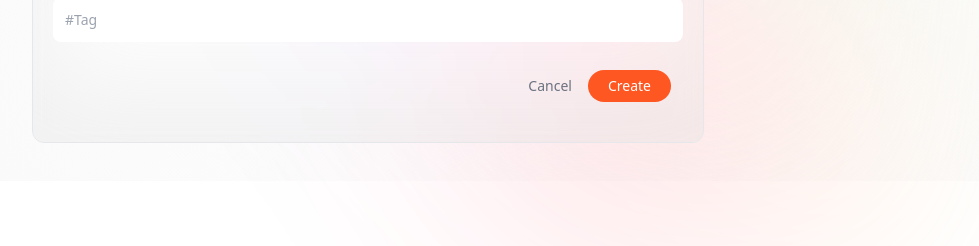
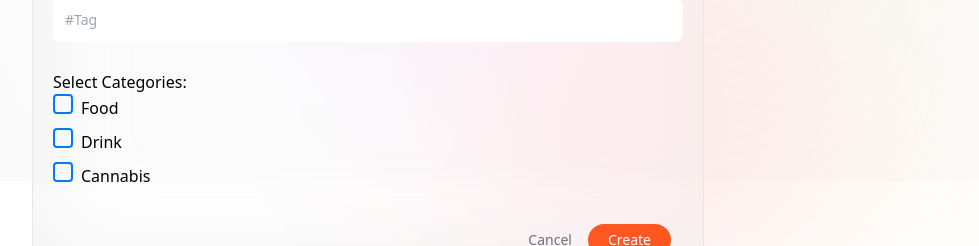
Before and after one commit to coffeedevsolutions/project_whir, a Next.js app: page /create-prompt in a window 1280 px wide. Shown: the part 619-865 px from the top of the page, without its empty margins (32-1011 px from the left). Before the commit the page ends 800 px from the top, so only its background shows below. Built offline with nearby package versions, Linux system fonts and the light colour scheme; no server answers.

Commit message:
huge visual changes, working on tags

```diff
--- a/app/api/prompt/new/route.jsx
+++ b/app/api/prompt/new/route.jsx
@@ -2,11 +2,11 @@ import Prompt from "@models/prompt";
 import { connectToDB } from "@utils/database";
 
 export const POST = async (request) => {
-    const { userId, prompt, tag } = await request.json();
+    const { userId, prompt, tag, selectedItem } = await request.json();
 
     try {
         await connectToDB();
-        const newPrompt = new Prompt({ creator: userId, prompt, tag });
+        const newPrompt = new Prompt({ creator: userId, prompt, tag, selectedItem });
 
         await newPrompt.save();
         return new Response(JSON.stringify(newPrompt), { status: 201 })
--- a/app/create-prompt/page.jsx
+++ b/app/create-prompt/page.jsx
@@ -11,19 +11,23 @@ const CreatePrompt = () => {
   const { data: session } = useSession();
 
   const [submitting, setIsSubmitting] = useState(false);
-  const [post, setPost] = useState({ prompt: "", tag: "" });
+  const [post, setPost] = useState({ prompt: "", tag: "", selectedCategories: "" });
 
   const createPrompt = async (e) => {
     e.preventDefault();
     setIsSubmitting(true);
 
     try {
+
+      const selectedCategoriesString = post.selectedCategories.join(', ');
+
       const response = await fetch("/api/prompt/new", {
         method: "POST",
         body: JSON.stringify({
           prompt: post.prompt,
           userId: session?.user.id,
           tag: post.tag,
+          selectedCategories: selectedCategoriesString,
         }),
       });
 
--- a/components/Feed.jsx
+++ b/components/Feed.jsx
@@ -2,6 +2,10 @@
 
 import { useState, useEffect } from "react";
 
+import { FoodList, BoozeList, WeedList } from "./Menulist";
+import FoodComponent from "./Foodcomp";
+import BoozeComponent from "./boozecomp";
+import WeedComponent from "./weedcomp";
 import PromptCard from "./Promptcard";
 
 const PromptCardList = ({ data, handleTagClick }) => {
@@ -67,6 +71,12 @@ const Feed = () => {
     setSearchedResults(searchResult);
   };
 
+  const [selectedItem, setSelectedItem] = useState(null);
+
+  const handleItemClick = (item) => {
+    setSelectedItem(item);
+  };
+
   return (
     <section className='feed'>
       <form className='relative w-full flex-center'>
@@ -80,6 +90,19 @@ const Feed = () => {
         />
       </form>
 
+      <div>
+        <div>
+          <button onClick={() => handleItemClick('food')} className="m-8 gap-10 font-satoshi font-bold">Food</button>
+          <button onClick={() => handleItemClick('booze')} className="m-8 gap-10 font-satoshi font-bold">Drinks</button>
+          <button onClick={() => handleItemClick('weed')} className="m-8 gap-10 font-satoshi font-bold">Cannabis</button>
+        </div>
+        <div>
+          {selectedItem === 'food' && <FoodComponent />}
+          {selectedItem === 'booze' && <BoozeComponent />}
+          {selectedItem === 'weed' && <WeedComponent />}
+        </div>
+      </div>
+
       {/* All Prompts */}
       {searchText ? (
         <PromptCardList
@@ -89,6 +112,7 @@ const Feed = () => {
       ) : (
         <PromptCardList data={allPosts} handleTagClick={handleTagClick} />
       )}
+
     </section>
   );
 };
--- /dev/null
+++ b/components/Foodcomp.jsx
@@ -0,0 +1,11 @@
+// FoodComponent.js
+import React from 'react';
+
+const FoodComponent = () => (
+  <div>
+    <h1>Food Component</h1>
+    <p>This is the Food Component content.</p>
+  </div>
+);
+
+export default FoodComponent;
--- a/components/Form.jsx
+++ b/components/Form.jsx
@@ -1,6 +1,34 @@
+"use client";
+
 import Link from "next/link";
+import { useState } from 'react';
 
 const Form = ({ type, post, setPost, submitting, handleSubmit }) => {
+  const [selectedCategories, setSelectedCategories] = useState([]);
+
+  if (!post.selectedCategories) {
+    setPost((prevPost) => ({
+      ...prevPost,
+      selectedCategories: [],
+    }));
+  }
+
+  const handleCategoryChange = (category) => {
+    if (post.selectedCategories.includes(category)) {
+      setPost((prevPost) => ({
+        ...prevPost,
+        selectedCategories: prevPost.selectedCategories.filter(
+          (c) => c !== category
+        ),
+      }));
+    } else {
+      setPost((prevPost) => ({
+        ...prevPost,
+        selectedCategories: [...prevPost.selectedCategories, category],
+      }));
+    }
+  };
+
   return (
     <section className='w-full max-w-full flex-start flex-col'>
       <h1 className='head_text text-left'>
@@ -46,6 +74,45 @@ const Form = ({ type, post, setPost, submitting, handleSubmit }) => {
           />
         </label>
 
+        <div>
+          <label>Select Categories:</label>
+          <div className="checkbox-container">
+            <div className="checkbox-label" onClick={() => handleCategoryChange("Food")}>
+              <input
+                type="checkbox"
+                className="checkbox-input"
+                value="Food"
+                checked={post.selectedCategories?.includes("Food") || false}
+                onChange={(e) => handleCategoryChange(e, "Food")}
+                readOnly
+              />
+              <span className="checkbox-text">Food</span>
+            </div>
+            <div className="checkbox-label" onClick={() => handleCategoryChange("Drink")}>
+              <input
+                type="checkbox"
+                className="checkbox-input"
+                value="Drink"
+                checked={post.selectedCategories?.includes("Drink") || false}
+                onChange={(e) => handleCategoryChange(e, "Drink")}
+                readOnly
+              />
+              <span className="checkbox-text">Drink</span>
+            </div>
+            <div className="checkbox-label" onClick={() => handleCategoryChange("Weed")}>
+              <input
+                type="checkbox"
+                className="checkbox-input"
+                value="Weed"
+                checked={post.selectedCategories?.includes("Weed") || false}
+                onChange={(e) => handleCategoryChange(e, "Weed")}
+                readOnly
+              />
+              <span className="checkbox-text">Cannabis</span>
+            </div>
+          </div>
+        </div>
+
         <div className='flex-end mx-3 mb-5 gap-4'>
           <Link href='/' className='text-gray-500 text-sm'>
             Cancel
--- /dev/null
+++ b/components/Menulist.jsx
@@ -0,0 +1,45 @@
+import React from 'react';
+
+const FoodList = ({ onClick }) => {
+    return (
+    <>
+        <button
+        type='button'
+        onClick={onClick}
+        className='display:flex font-bold font-satoshi m-4'
+      >
+        Food
+      </button>
+    </>
+    );
+  };
+
+  const BoozeList = ({ onClick }) => {
+    return (
+    <>
+      <button
+        type='button'
+        onClick={onClick}
+        className='display:flex font-bold font-satoshi m-4'
+      >
+        Drink
+      </button>
+    </>
+    );
+  };
+
+  const WeedList = ({ onClick }) => {
+    return (
+    <>
+      <button
+        type='button'
+        onClick={onClick}
+        className='display:flex font-bold font-satoshi m-4'
+      >
+        Cannabis
+      </button>
+    </>
+    );
+  };
+
+  export { FoodList, BoozeList, WeedList };
--- a/components/Nav.jsx
+++ b/components/Nav.jsx
@@ -63,11 +63,25 @@ const Nav = () => {
                   onClick={() => {
                     signIn(provider.id);
                   }}
+                  className='mr-3 '
+                >
+                  Create Account
+                </button>
+              ))}
+            {providers &&
+              Object.values(providers).map((provider) => (
+                <button
+                  type='button'
+                  key={provider.name}
+                  onClick={() => {
+                    signIn(provider.id);
+                  }}
                   className='black_btn'
                 >
                   Sign in
                 </button>
               ))}
+
           </>
         )}
       </div>
--- /dev/null
+++ b/components/boozecomp.jsx
@@ -0,0 +1,11 @@
+// FoodComponent.js
+import React from 'react';
+
+const BoozeComponent = () => (
+  <div>
+    <h1>Drink Component</h1>
+    <p>This is the Drink Component content.</p>
+  </div>
+);
+
+export default BoozeComponent;
--- /dev/null
+++ b/components/weedcomp.jsx
@@ -0,0 +1,11 @@
+// FoodComponent.js
+import React from 'react';
+
+const WeedComponent = () => (
+  <div>
+    <h1>Cannabis Component</h1>
+    <p>This is the Cannabis Component content.</p>
+  </div>
+);
+
+export default WeedComponent;
--- a/models/prompt.js
+++ b/models/prompt.js
@@ -12,7 +12,11 @@ const PromptSchema = new Schema({
   tag: {
     type: String,
     required: [true, 'Tag is required.'],
-  }
+  },
+  selectedCategories: [{
+    type: String,
+    required: ['Food', 'Drink', 'Cannabis'],
+  }],
 });
 
 const Prompt = models.Prompt || model('Prompt', PromptSchema);
--- a/styles/globals.css
+++ b/styles/globals.css
@@ -68,6 +68,61 @@
   .main {
     padding: 0;
   }
+}
+
+/* Styling for the checkboxes container */
+.checkbox-container {
+  display: flex;
+  flex-direction: column;
+}
+
+/* Styling for each checkbox label */
+.checkbox-label {
+  display: flex;
+  align-items: center;
+  margin-bottom: 8px;
+  cursor: pointer;
+}
+
+/* Styling for the checkbox input */
+.checkbox-input {
+  display: none;
+}
+
+/* Styling for the checkbox text */
+.checkbox-text {
+  font-size: 16px;
+}
+
+/* Styling for the checked checkbox */
+.checkbox-input:checked + .checkbox-text::before {
+  content: '\2713'; /* Checkmark symbol */
+  display: inline-block;
+  width: 20px;
+  height: 20px;
+  font-size: 16px;
+  text-align: center;
+  line-height: 20px;
+  background-color: #007bff; /* Color when checked */
+  color: #fff; /* Checkmark color */
+  border-radius: 4px;
+  margin-right: 8px;
+}
+
+/* Styling for the unchecked checkbox */
+.checkbox-input:not(:checked) + .checkbox-text::before {
+  content: '';
+  display: inline-block;
+  width: 20px;
+  height: 20px;
+  border: 2px solid #007bff; /* Border color when unchecked */
+  border-radius: 4px;
+  margin-right: 8px;
+}
+
+/* Hover effect on the checkbox label */
+.checkbox-label:hover {
+  background-color: #f0f0f0; /* Background color on hover */
 }
 
 /* Tailwind Styles */
```
Also changed, not shown: components/Promptcard.jsx (+6 -6 lines).
